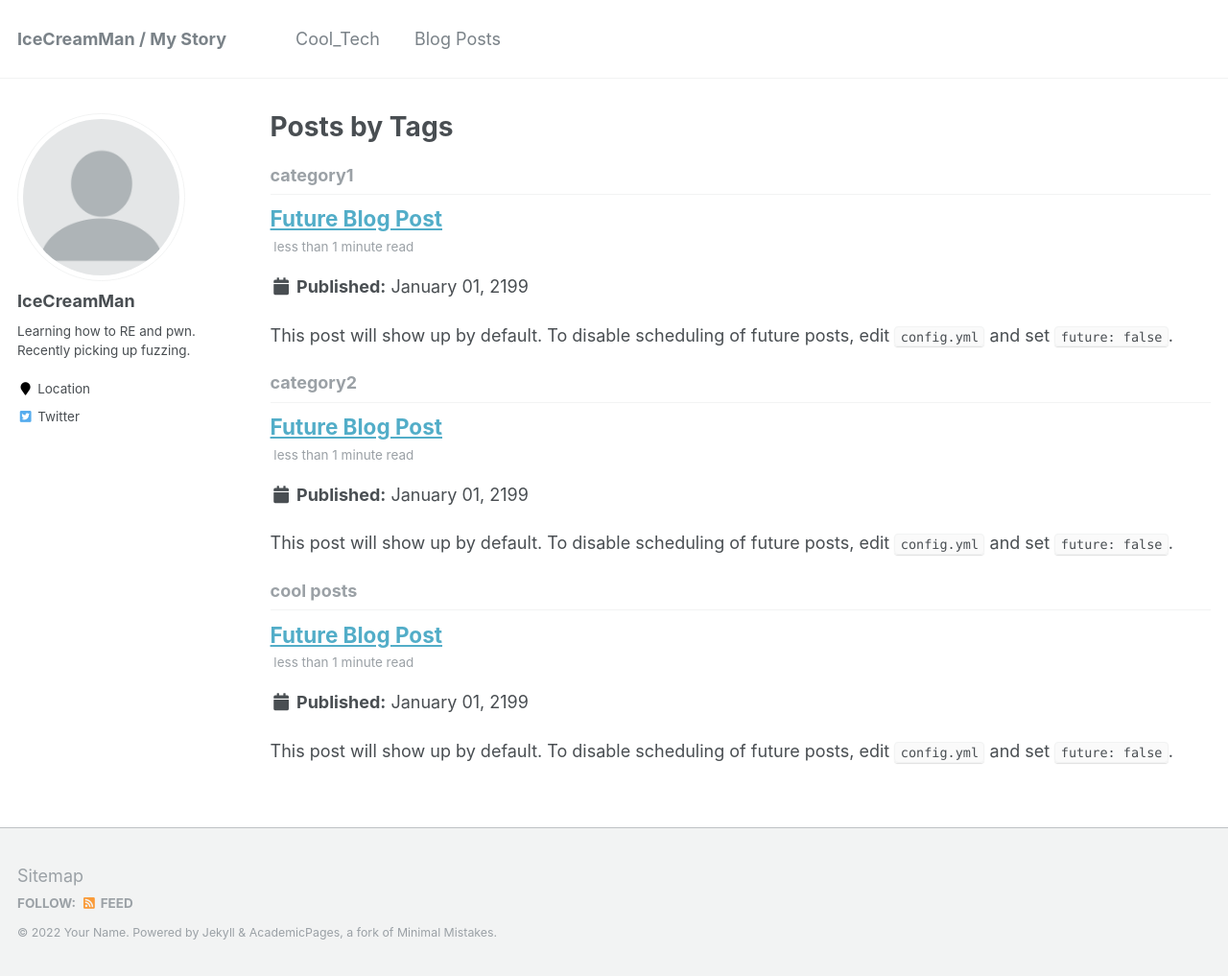
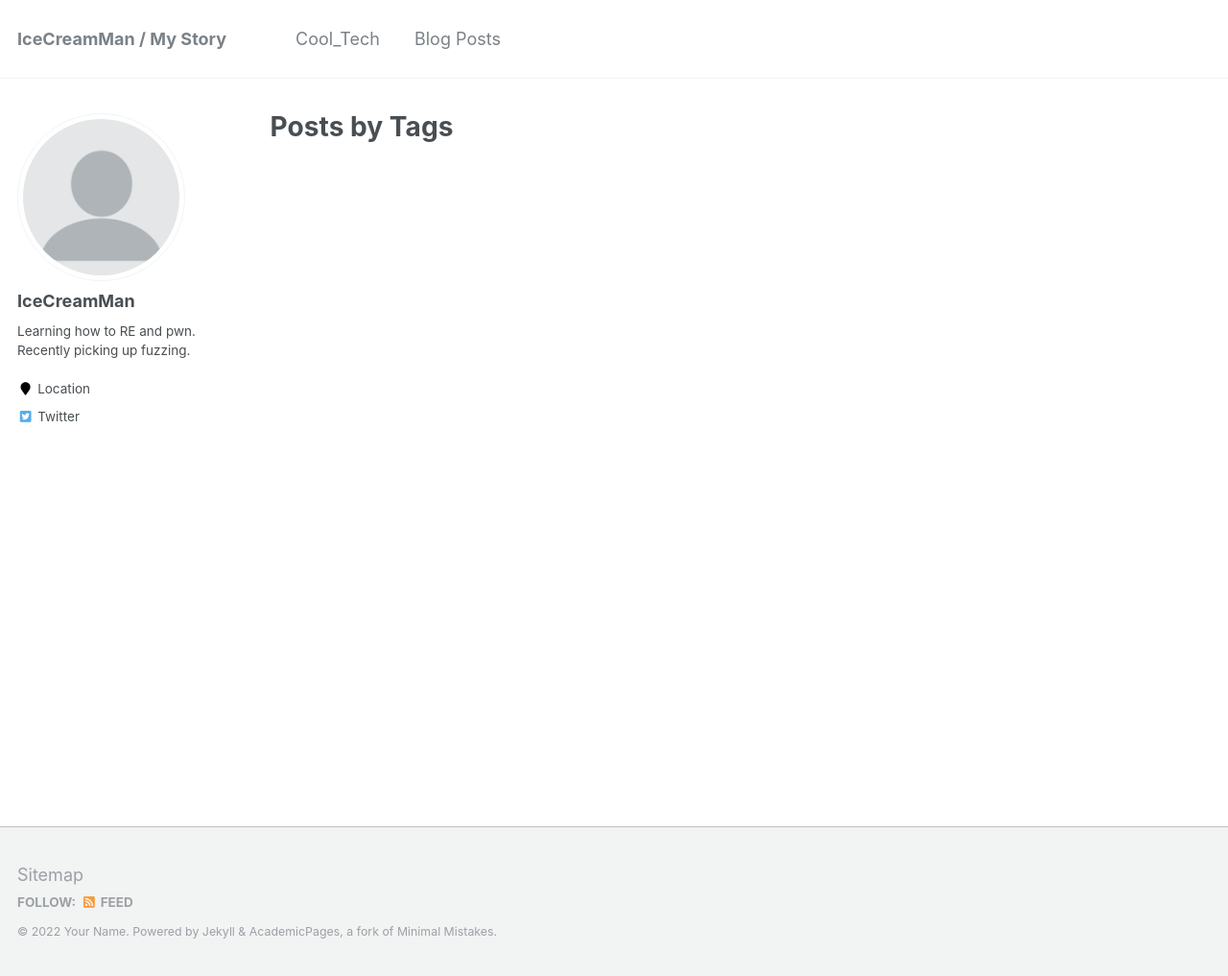
Before and after one commit to cddc12346/Old-github-io, a Jekyll site: the page built from _pages/tag-archive.html, in a window 1280 px wide and 1017 px high. Shown: the whole window at 96% size. Built offline with Jekyll 4.4.1, drawn with Linux system fonts in a browser that asks for light colours.

Commit message:
Cool tech

```diff
--- a/_posts/2199-01-01-future-post.md
+++ /dev/null
@@ -1,11 +0,0 @@
----
-title: 'Future Blog Post'
-date: 2199-01-01
-permalink: /posts/2012/08/blog-post-4/
-tags:
-  - cool posts
-  - category1
-  - category2
----
-
-This post will show up by default. To disable scheduling of future posts, edit `config.yml` and set `future: false`.
```
Also changed, not shown: _pages/cool_tech.html (+7 -2 lines).
